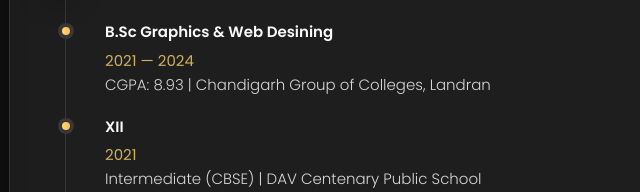
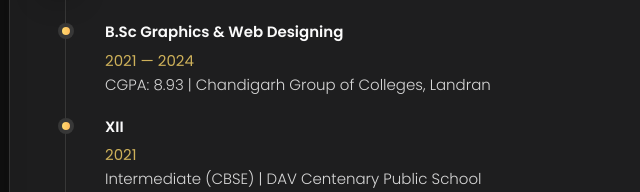
Before and after one commit to Himanshi-Moudgil/Profolio, a plain HTML site: page index.html in a window 1280 px wide. Both pictures are taken after a click on the button "Resume". Shown: the part 240-432 px from the top of the page, 331-971 px from the left. Drawn offline with nearby package versions, Linux system fonts and the light colour scheme.

Commit message:
Update index.html

```diff
--- a/index.html
+++ b/index.html
@@ -358,7 +358,7 @@
 
             <li class="timeline-item">
 
-              <h4 class="h4 timeline-item-title">B.Sc Graphics & Web Desining</h4>
+              <h4 class="h4 timeline-item-title">B.Sc Graphics & Web Designing</h4>
 
               <span>2021 — 2024</span>
 
```
